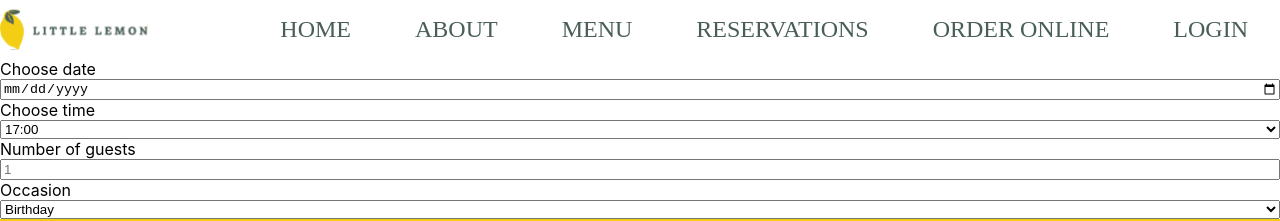
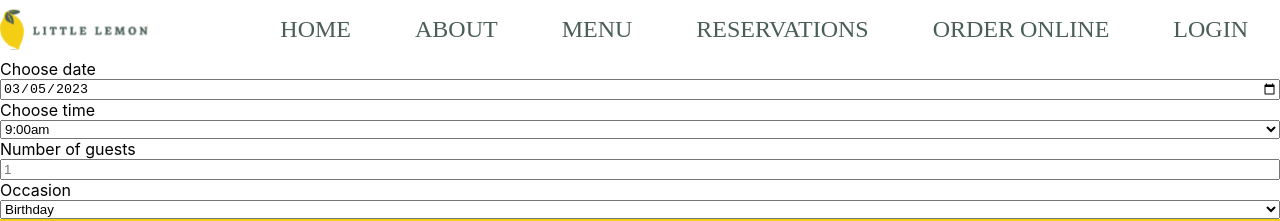
Before and after one commit to SathwikGM/Meta-Project4-Capstone, a React (Create React App) app: page /reservations in a window 1280 px wide. Shown: the top 221 px of the page. Built offline with nearby package versions, Linux system fonts and the light colour scheme; a web font is replaced by a local one.

Commit message:
lifted the state up and used usereducer hook to update the date & time

```diff
--- a/src/components/BookingForm/BookingForm.js
+++ b/src/components/BookingForm/BookingForm.js
@@ -1,18 +1,33 @@
 import React from "react";
 import { useState } from "react";
 import './BookingForm.css'
+const currentDate = new Date();
+const formattedDate = currentDate.toISOString().slice(0, 10);
 
+const BookingForm = (props) => {
+  const { availableTimes, dispatch } = props;
 
-const BookingForm = () => {
-  const [date, setDate] = useState("");
+  const [date, setDate] = useState(formattedDate);
   const [guests, setGuests] = useState("");
-  const [resTime, setResTime] = useState("");
   const [occasion, setOccasion] = useState("");
+  const [resTime, setResTime] = useState(
+    availableTimes.map((time) => <option key={time} value={time}>{time} </option>)
+  );
+
+  function handleDateChange(event) {
+    const date = event.target.value
+    dispatch({ type: 'UPDATE_TIMES', payload: date });
+    setDate(date);
+    setResTime(availableTimes.map((time) => <option key={time} value={time}>{time} </option>))
+
+  }
 
   // controlling form default brhaviour
   const handleSubmit = (event) => {
     event.preventDefault();
   }
+
+
   return (
     <>
       <form className='booking-form' onSubmit={handleSubmit}>
@@ -21,15 +36,10 @@ const BookingForm = () => {
           id="res-date"
           name="date"
           value={date}
-          onChange={(e) => { setDate(e.target.value); }} />
+          onChange={handleDateChange} />
         <label htmlFor="res-time">Choose time</label>
-        <select id="res-time" value={resTime} onChange={(e) => { setResTime(e.target.value) }} >
-          <option>17:00</option>
-          <option>18:00</option>
-          <option>19:00</option>
-          <option>20:00</option>
-          <option>21:00</option>
-          <option>22:00</option>
+        <select id="time">
+          {resTime}
         </select>
         <label htmlFor="guests">Number of guests</label>
         <input type="number" placeholder="1"
@@ -40,7 +50,9 @@ const BookingForm = () => {
           onChange={(e) => { setGuests(e.target.value); }}
         />
         <label htmlFor="occasion">Occasion</label>
-        <select id="occasion" name="occasion" value={occasion} onChange={(e) => { setOccasion(e.target.value) }}>
+        <select id="occasion" name="occasion"
+          value={occasion}
+          onChange={(e) => { setOccasion(e.target.value) }}>
           <option>Birthday</option>
           <option>Anniversary</option>
         </select>
--- a/src/pages/AboutPage/AboutPage.js
+++ b/src/components/pages/AboutPage/AboutPage.js
@@ -1,5 +1,5 @@
-import OwnerPhotoOne from '../../assets/Mario and Adrian A.jpg';
-import OwnerPhotoTwo from '../../assets/Mario and Adrian b.jpg';
+import OwnerPhotoOne from '../../../assets/Mario and Adrian A.jpg';
+import OwnerPhotoTwo from '../../../assets/Mario and Adrian b.jpg';
 import './AboutPage.css'
 
 const AboutPage = () => {
--- /dev/null
+++ b/src/components/pages/Home/Home.js
@@ -0,0 +1,16 @@
+import Hero from "../../Hero/Hero";
+import Highlights from "../../Highlights/Highlights";
+import About from "../../About/About";
+import Testimonials from "../../Testimonials/Testimonials";
+
+
+const Main = () => {
+  return (<>
+    <Hero />
+    <Highlights />
+    <Testimonials />
+    <About />
+  </>)
+}
+
+export default Main;
--- /dev/null
+++ b/src/components/pages/Reservations/Reservations.js
@@ -0,0 +1,50 @@
+import { useReducer } from "react";
+import BookingForm from "../../BookingForm/BookingForm";
+
+const updateTimes = (date, action) => {
+  if (action.type === "UPDATE_TIME") {
+    const times = [
+      '9:00am',
+      '10:00am',
+      '11:00am',
+      '12:00pm',
+      '1:00pm',
+      '2:00pm',
+      '3:00pm',
+      '4:00pm',
+      '5:00pm'
+    ];
+    return { ...date, date: action.payload, times: times };
+  }
+  return date;
+
+}
+
+function initializeTimes() {
+  const times = [
+    '9:00am',
+    '10:00am',
+    '11:00am',
+    '12:00pm',
+    '1:00pm',
+    '2:00pm',
+    '3:00pm',
+    '4:00pm',
+    '5:00pm'
+  ];
+  return times;
+}
+
+
+const Reservations = () => {
+  const [availableTimes, dispatch] = useReducer(updateTimes, 0, initializeTimes);
+
+
+
+  return (
+    <>
+      <BookingForm availableTimes={availableTimes} dispatch={dispatch} />
+    </>);
+}
+
+export default Reservations;
--- a/src/pages/Home/Home.js
+++ /dev/null
@@ -1,16 +0,0 @@
-import Hero from "../../components/Hero/Hero";
-import Highlights from "../../components/Highlights/Highlights";
-import About from "../../components/About/About";
-import Testimonials from "../../components/Testimonials/Testimonials";
-
-
-const Main = () => {
-  return (<>
-    <Hero />
-    <Highlights />
-    <Testimonials />
-    <About />
-  </>)
-}
-
-export default Main;
--- a/src/pages/Reservations/Reservations.js
+++ /dev/null
@@ -1,9 +0,0 @@
-import BookingForm from "../../components/BookingForm/BookingForm";
-const Reservations = () => {
-  return (
-    <>
-      <BookingForm />
-    </>);
-}
-
-export default Reservations;
```
Also changed, not shown: src/App.js (+6 -6 lines), src/components/pages/AboutPage/AboutPage.css (renamed from src/pages/AboutPage/AboutPage.css), src/components/pages/Home/Home.css (added), src/components/pages/Login/Login.js (renamed from src/pages/Login/Login.js), src/components/pages/Menu/Menu.js (renamed from src/pages/Menu/Menu.js), src/components/pages/OrderOnline/OrderOnline.js (renamed from src/pages/OrderOnline/OrderOnline.js).
